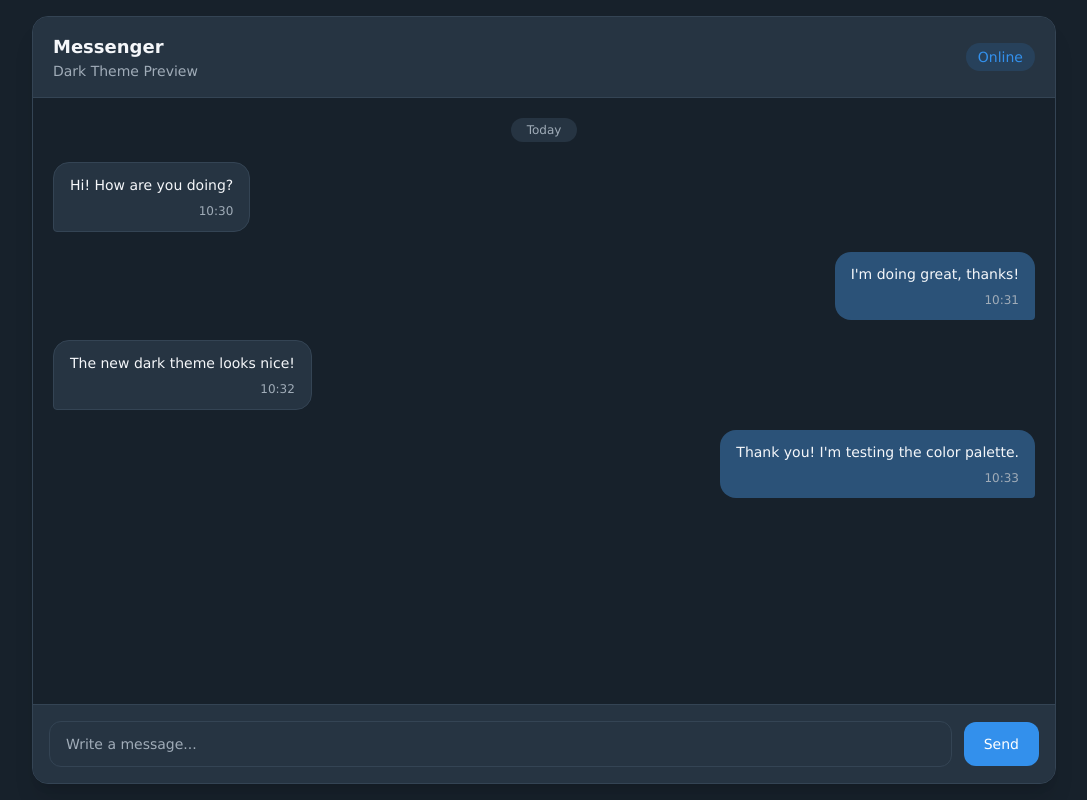
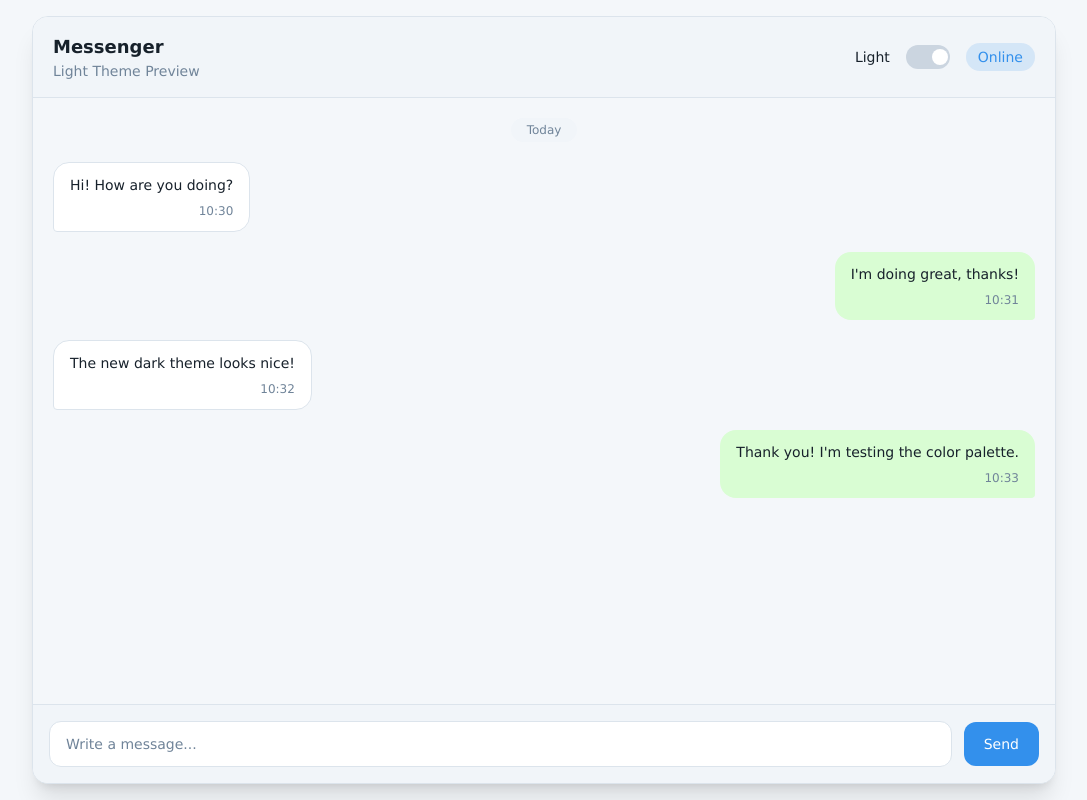
Before and after one commit to mehranyosefi/react-chat, a React (Vite) app: page /test in a window 1280 px wide. Shown: the whole page, without its empty margins (96-1183 px from the left). Built offline with nearby package versions, Linux system fonts and the light colour scheme.

Commit message:
feat: add light and dark theme toggle

```diff
--- a/src/assets/styles/css/theme.css
+++ b/src/assets/styles/css/theme.css
@@ -55,7 +55,24 @@
   --color-yellow-900: #5f370e;
 }
 
+/* Light Theme - Default */
 :root {
+  color-scheme: light;
+
+  --background: #f4f7fa;
+  --surface: #ffffff;
+  --surface-secondary: #f1f5f9;
+  --primary: #3390ec;
+  --text: #17212b;
+  --muted: #708499;
+  --border: #dce4ec;
+  --message-outgoing: #d9fdd3;
+  --message-incoming: #ffffff;
+  --input: #ffffff;
+}
+
+/* Dark Theme */
+.dark {
   color-scheme: dark;
 
   --background: #17212b;
--- a/src/pages/Test.tsx
+++ b/src/pages/Test.tsx
@@ -1,17 +1,43 @@
+import { useState } from "react";
 function Test() {
+  const [isDark, setIsDark] = useState(false);
   return (
-    <div className="fixed inset-0 z-50 flex items-center justify-center overflow-y-auto bg-background p-4 text-text">
+    <div
+      className={`${isDark ? "dark" : ""} fixed inset-0 z-50 flex items-center justify-center overflow-y-auto bg-background p-4 text-text`}
+    >
       <div className="flex h-full max-h-[800px] w-full max-w-5xl flex-col overflow-hidden rounded-2xl border border-border bg-surface shadow-xl">
         {/* Header */}
         <header className="flex items-center justify-between border-b border-border bg-surface-secondary px-5 py-4">
           <div>
             <h1 className="text-lg font-semibold">Messenger</h1>
-            <p className="text-sm text-muted">Dark Theme Preview</p>
+            <p className="text-sm text-muted">
+              {isDark ? "Dark Theme Preview" : "Light Theme Preview"}
+            </p>
           </div>
 
-          <span className="rounded-full bg-primary/15 px-3 py-1 text-sm font-medium text-primary">
-            Online
-          </span>
+          <div className="flex items-center gap-4">
+            <span className="text-sm font-medium text-text">{isDark ? "Dark" : "Light"}</span>
+
+            <button
+              type="button"
+              role="switch"
+              aria-checked={isDark}
+              onClick={() => setIsDark((current) => !current)}
+              className={`relative h-6 w-11 rounded-full transition-colors ${
+                isDark ? "bg-primary" : "bg-gray-300"
+              }`}
+            >
+              <span
+                className={`absolute top-1 size-4 rounded-full bg-white transition-transform ${
+                  isDark ? "translate-x-6" : "translate-x-1"
+                }`}
+              />
+            </button>
+
+            <span className="rounded-full bg-primary/15 px-3 py-1 text-sm font-medium text-primary">
+              Online
+            </span>
+          </div>
         </header>
 
         {/* Chat area */}
```
